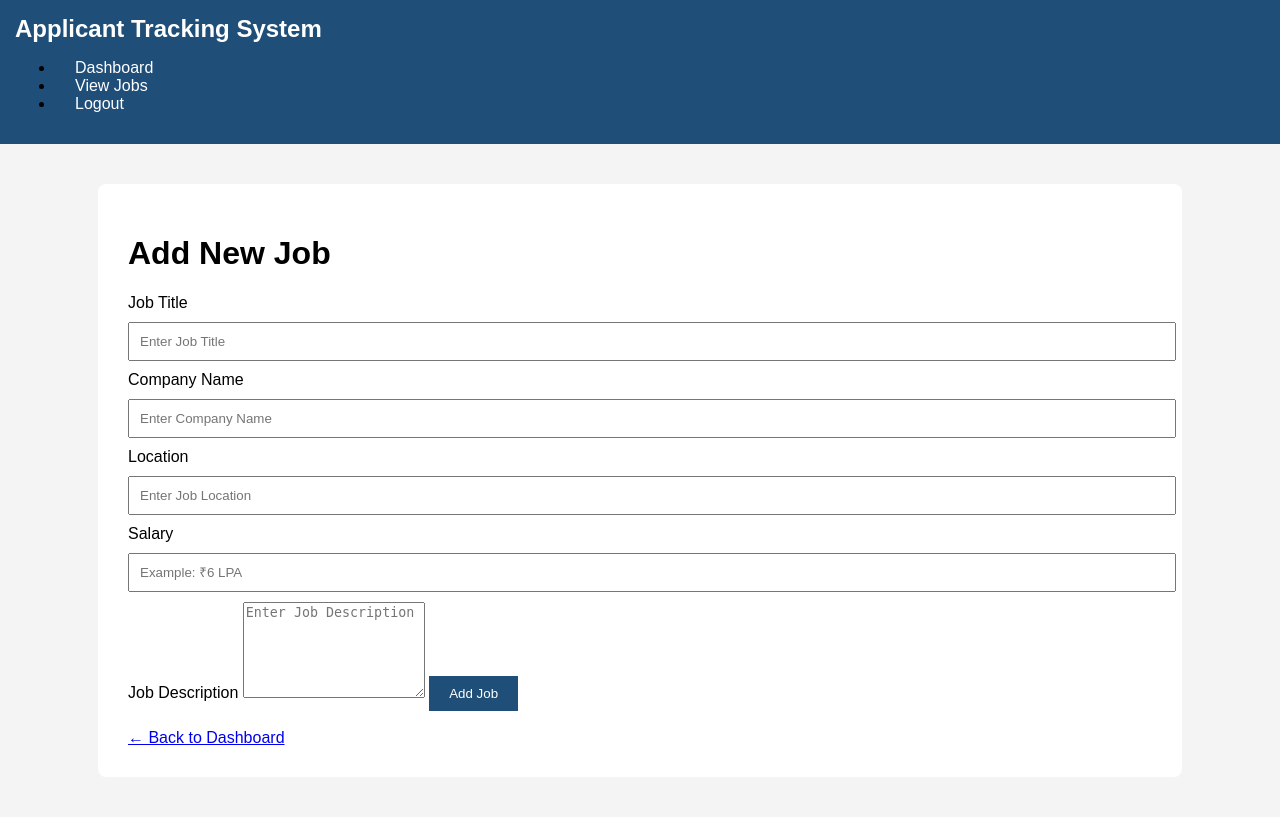
After one commit to 6vaishnavijoshi/Python-Backend-Projects, a Flask app: page /add_job in a window 1280 px wide. The commit adds this page. Run offline with Flask 3, Linux system fonts and the light colour scheme; a user stored in the database is signed in.

Commit message:
Added job management and job application features

```diff
--- a/ApplicantTrackingSystem/app.py
+++ b/ApplicantTrackingSystem/app.py
@@ -57,6 +57,30 @@ class User(db.Model):
     email = db.Column(db.String(100), unique=True, nullable=False)
 
     password = db.Column(db.String(200), nullable=False)
+
+
+class Job(db.Model):
+
+    id = db.Column(db.Integer, primary_key=True)
+
+    title = db.Column(db.String(100), nullable=False)
+
+    company = db.Column(db.String(100), nullable=False)
+
+    location = db.Column(db.String(100), nullable=False)
+
+    salary = db.Column(db.String(50))
+
+    description = db.Column(db.Text)
+
+
+class Application(db.Model):
+
+    id = db.Column(db.Integer, primary_key=True)
+
+    user_id = db.Column(db.Integer)
+
+    job_id = db.Column(db.Integer)
 
 # -------------------------------
 # Database Creation
@@ -216,6 +240,81 @@ def upload():
 
     return render_template("upload_resume.html")
 
+
+# -------------------------------
+# Add Job
+# -------------------------------
+
+@app.route("/add_job", methods=["GET", "POST"])
+def add_job():
+
+    if "user_id" not in session:
+        return redirect(url_for("login"))
+
+    if request.method == "POST":
+
+        title = request.form["title"]
+        company = request.form["company"]
+        location = request.form["location"]
+        salary = request.form["salary"]
+        description = request.form["description"]
+
+        new_job = Job(
+            title=title,
+            company=company,
+            location=location,
+            salary=salary,
+            description=description
+        )
+
+        db.session.add(new_job)
+        db.session.commit()
+
+        flash("Job Added Successfully!")
+
+        return redirect(url_for("jobs"))
+
+    return render_template("add_job.html")
+
+# -------------------------------
+# View Jobs
+# -------------------------------
+
+@app.route("/jobs")
+def jobs():
+
+    if "user_id" not in session:
+        return redirect(url_for("login"))
+
+    jobs = Job.query.all()
+
+    return render_template(
+        "jobs.html",
+        jobs=jobs
+    )
+
+
+# -------------------------------
+# Apply Job
+# -------------------------------
+
+@app.route("/apply/<int:job_id>")
+def apply(job_id):
+
+    if "user_id" not in session:
+        return redirect(url_for("login"))
+
+    application = Application(
+        user_id=session["user_id"],
+        job_id=job_id
+    )
+
+    db.session.add(application)
+    db.session.commit()
+
+    flash("Application Submitted Successfully!")
+
+    return redirect(url_for("jobs"))
 # -------------------------------
 # Logout
 # -------------------------------
--- /dev/null
+++ b/ApplicantTrackingSystem/templates/add_job.html
@@ -0,0 +1,90 @@
+<!DOCTYPE html>
+<html lang="en">
+
+<head>
+    <meta charset="UTF-8">
+    <meta name="viewport" content="width=device-width, initial-scale=1.0">
+    <title>Add Job</title>
+
+    <link rel="stylesheet" href="{{ url_for('static', filename='style.css') }}">
+</head>
+
+<body>
+
+    <nav>
+        <h2>Applicant Tracking System</h2>
+
+        <ul>
+            <li><a href="{{ url_for('dashboard') }}">Dashboard</a></li>
+            <li><a href="{{ url_for('jobs') }}">View Jobs</a></li>
+            <li><a href="{{ url_for('logout') }}">Logout</a></li>
+        </ul>
+    </nav>
+
+    <div class="container">
+
+        <div class="card">
+
+            <h1>Add New Job</h1>
+
+            <form action="{{ url_for('add_job') }}" method="POST">
+
+                <label>Job Title</label>
+
+                <input
+                    type="text"
+                    name="title"
+                    placeholder="Enter Job Title"
+                    required>
+
+                <label>Company Name</label>
+
+                <input
+                    type="text"
+                    name="company"
+                    placeholder="Enter Company Name"
+                    required>
+
+                <label>Location</label>
+
+                <input
+                    type="text"
+                    name="location"
+                    placeholder="Enter Job Location"
+                    required>
+
+                <label>Salary</label>
+
+                <input
+                    type="text"
+                    name="salary"
+                    placeholder="Example: ₹6 LPA"
+                    required>
+
+                <label>Job Description</label>
+
+                <textarea
+                    name="description"
+                    rows="6"
+                    placeholder="Enter Job Description"
+                    required></textarea>
+
+                <button type="submit">
+                    Add Job
+                </button>
+
+            </form>
+
+            <br>
+
+            <a href="{{ url_for('dashboard') }}">
+                ← Back to Dashboard
+            </a>
+
+        </div>
+
+    </div>
+
+</body>
+
+</html>
```
Also changed, not shown: ApplicantTrackingSystem/templates/dashboard.html (+8 -0 lines), ApplicantTrackingSystem/templates/jobs.html (added, +80 -0 lines), ApplicantTrackingSystem/instance/database.db, 1 other file.
